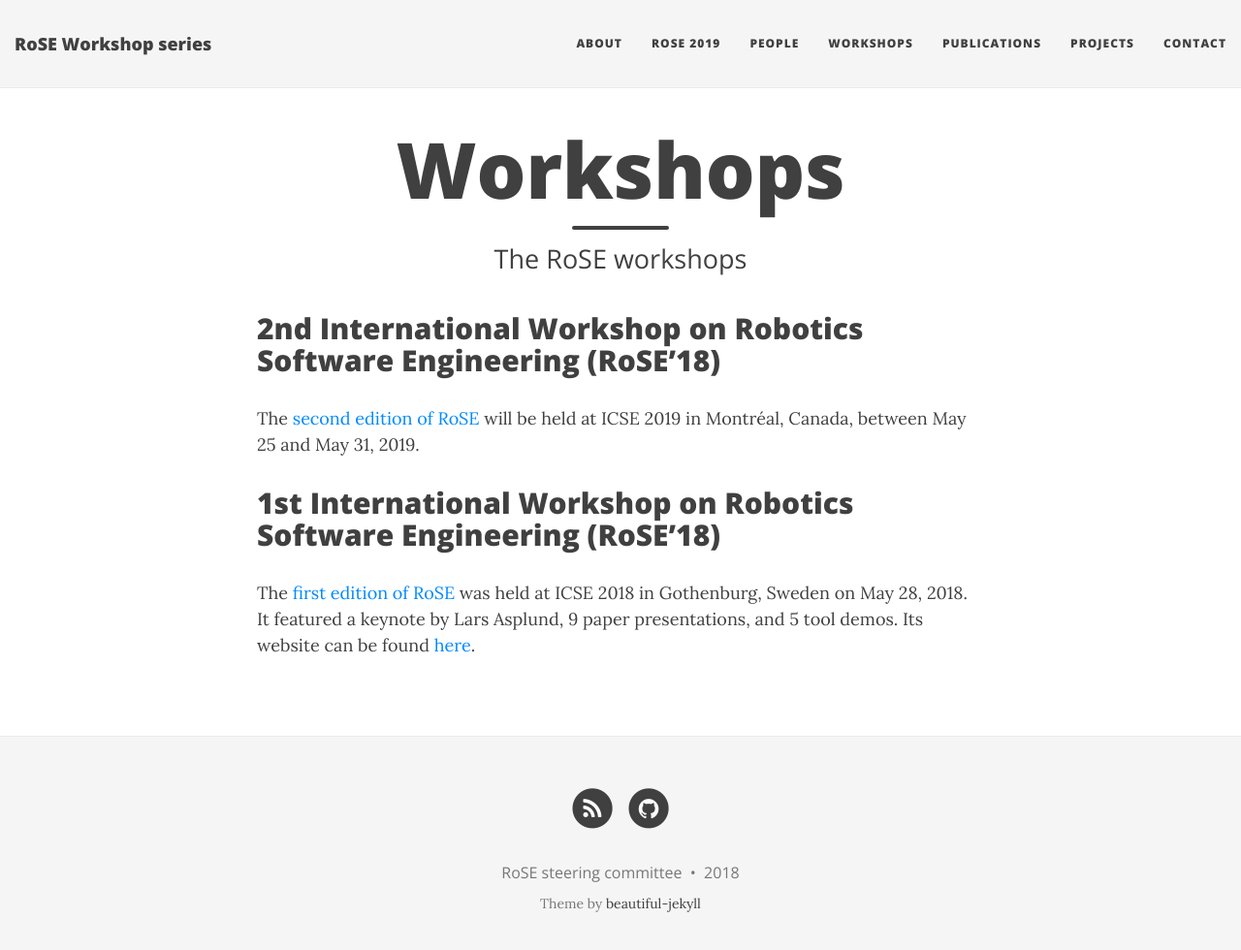
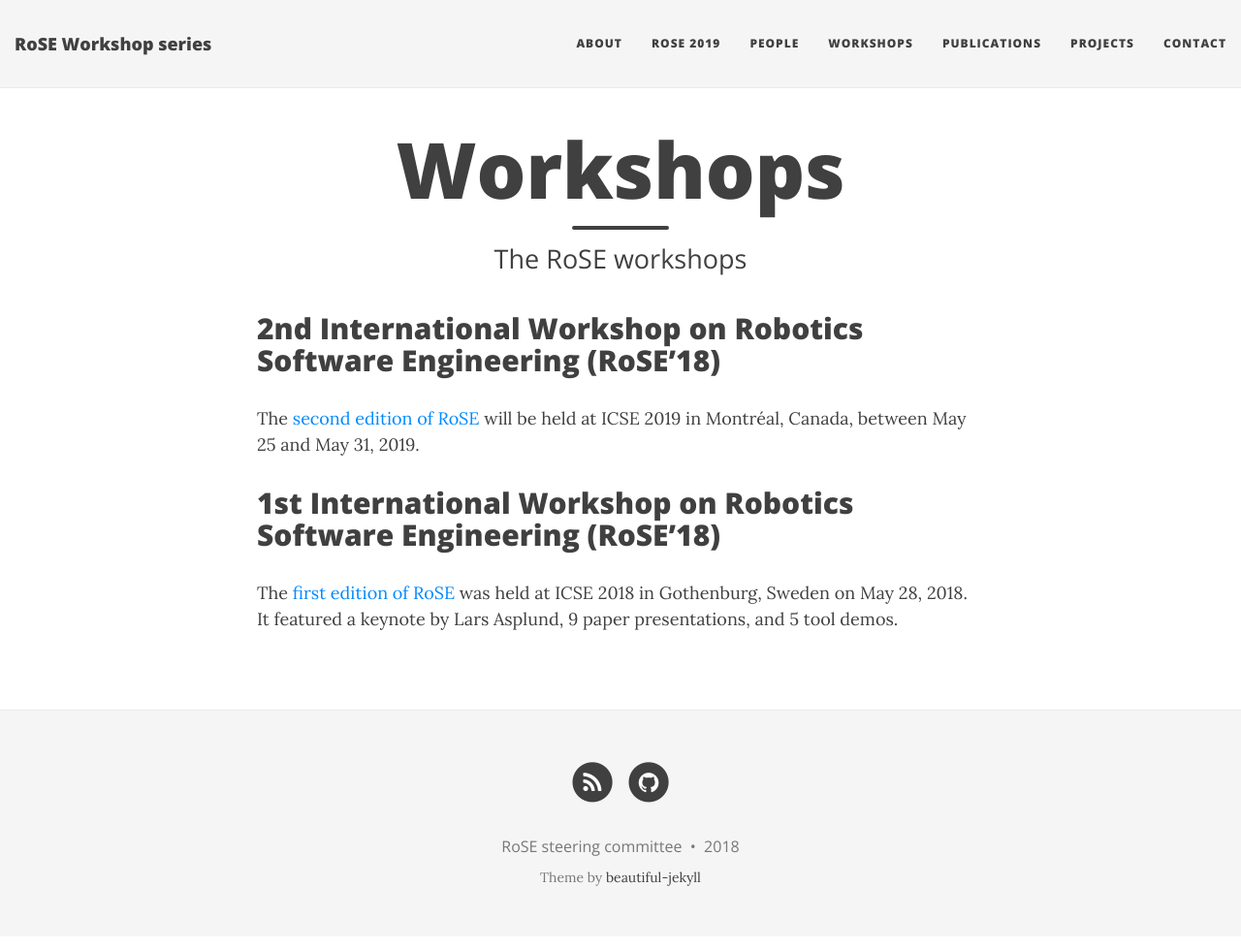
Before and after one commit to rose-workshops/rose-workshops.github.io, a Jekyll site: the page built from workshops.md, in a window 1280 px wide and 993 px high. Shown: the top 980 px of the window at 97% size. Built offline with Jekyll 4.4.1, drawn with Linux system fonts in a browser that asks for light colours; nearby versions of some CDN libraries.

```diff
--- a/workshops.md
+++ b/workshops.md
@@ -10,4 +10,4 @@ The [second edition of RoSE](https://rose-workshops.github.io/rose2019/) will be
 
 ## 1st International Workshop on Robotics Software Engineering (RoSE'18)
 
-The [first edition of RoSE](https://sselab.de/lab9/public/wiki/RoSE18) was held at ICSE 2018 in Gothenburg, Sweden on May 28, 2018. It featured a keynote by Lars Asplund, 9 paper presentations, and 5 tool demos. Its website can be found [here](https://sselab.de/lab9/public/wiki/RoSE18).
+The [first edition of RoSE](/rose2018/) was held at ICSE 2018 in Gothenburg, Sweden on May 28, 2018. It featured a keynote by Lars Asplund, 9 paper presentations, and 5 tool demos.
```
